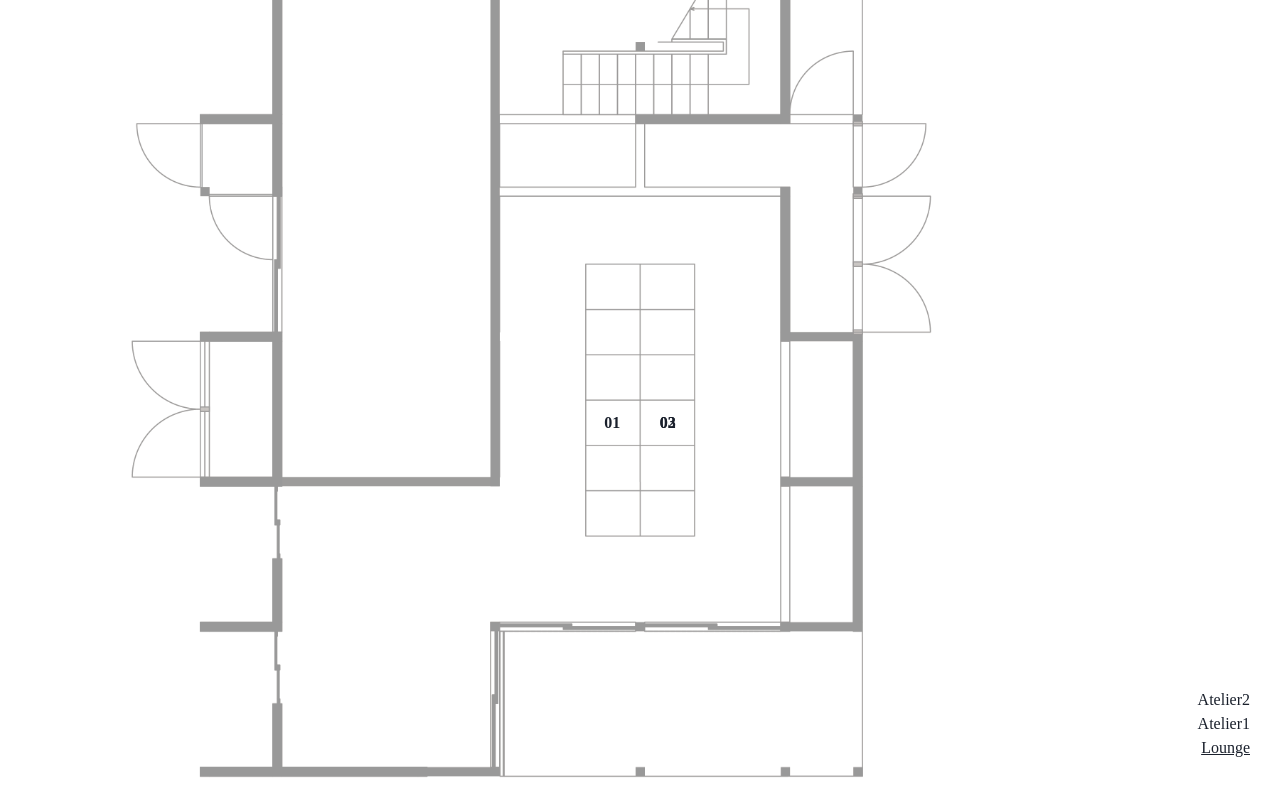
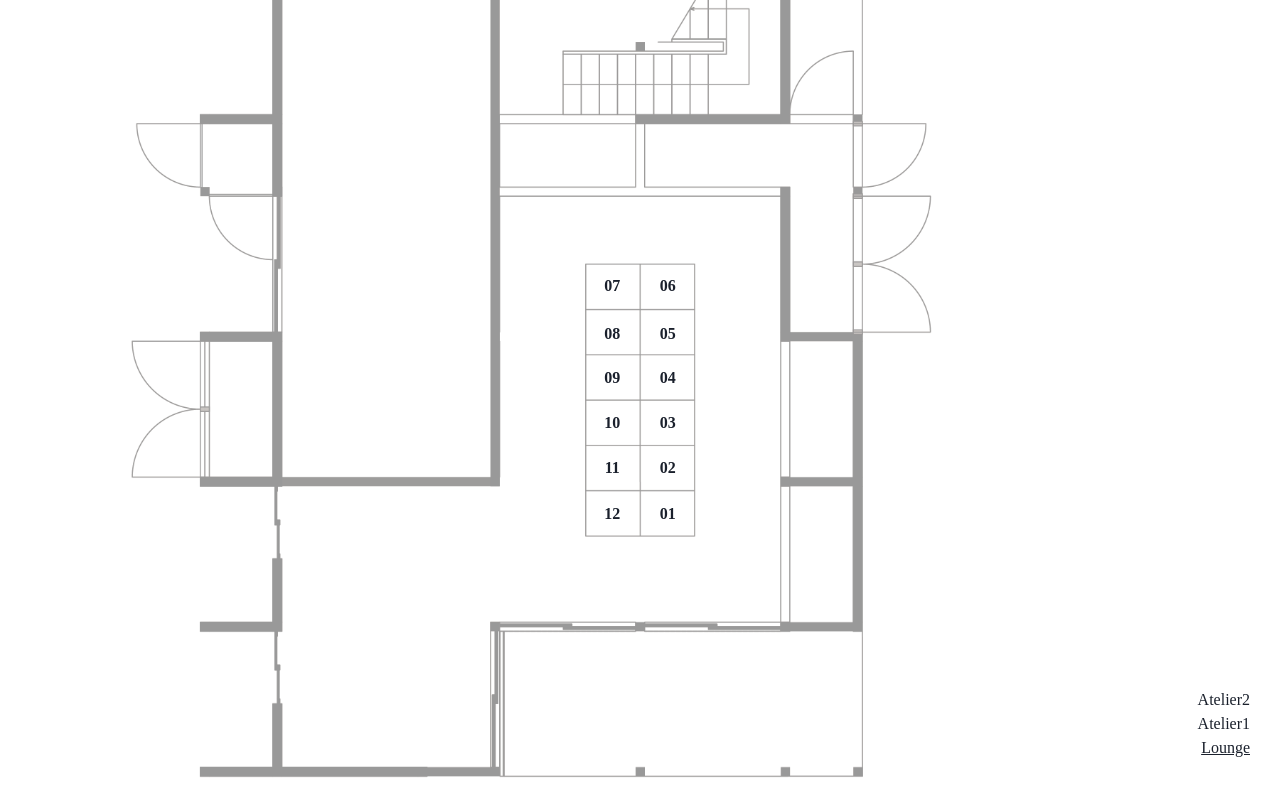
Before and after one commit to yukina765578/adl-orf, a React (Create React App) app: page /lounge in a window 1280 px wide. Built offline with nearby package versions, Linux system fonts and the light colour scheme.

Commit message:
positioned button on lounge map

```diff
--- a/src/page/Lounge/index.tsx
+++ b/src/page/Lounge/index.tsx
@@ -43,7 +43,7 @@ const Lounge = () => {
             <Popup
                 id={1}
                 viewportSize={viewportSize}
-                buttonPosition={{width: -9.18, height: 139.898 }}
+                buttonPosition={{width: 9.18, height: 170.111 }}
                 isOpen={(1 === currentModal)}
                 modalImage={Morimoto}
                 modalTitle='香音歩'
@@ -58,7 +58,7 @@ const Lounge = () => {
             <Popup
                 id={2}
                 viewportSize={viewportSize}
-                buttonPosition={{width: 9.18, height: 139.898 }}
+                buttonPosition={{width: 9.18, height: 154.898 }}
                 isOpen={(2 === currentModal)}
                 modalImage={Morimoto}
                 modalTitle='香音歩'
@@ -78,8 +78,143 @@ const Lounge = () => {
                 modalImage={Morimoto}
                 modalTitle='タイトル３'
                 name='名前３'
-                modalContent='亜sdjlkfhぁウェインclンsbふぁえはあjhscんだhgb濡れhンgにbhン個ｂｒｃまえ８ｐあｓｄふぁえあｓｄｆｃｃｋｌんｈｆんｃｋｊｃｌｂｋｋｌんｈくｈｓんｈｒ'
+                modalContent='Caption'
                 modalButtonContent='03'
+                onNextModal={handleNextModal}
+                onPrevModal={handlePrevModal}
+                setCurrentModal={setCurrentModal}
+            />
+
+            <Popup
+                id={4}
+                viewportSize={viewportSize}
+                buttonPosition={{width: 9.18, height: 124.898 }}
+                isOpen={(4 === currentModal)}
+                modalImage={Morimoto}
+                modalTitle='タイトル4'
+                name='名前'
+                modalContent='Caption'
+                modalButtonContent='04'
+                onNextModal={handleNextModal}
+                onPrevModal={handlePrevModal}
+                setCurrentModal={setCurrentModal}
+            />
+
+            <Popup
+                id={5}
+                viewportSize={viewportSize}
+                buttonPosition={{width: 9.18, height: 110.389 }}
+                isOpen={(5 === currentModal)}
+                modalImage={Morimoto}
+                modalTitle='タイトル5'
+                name='名前'
+                modalContent='Caption'
+                modalButtonContent='05'
+                onNextModal={handleNextModal}
+                onPrevModal={handlePrevModal}
+                setCurrentModal={setCurrentModal}
+            />
+
+            <Popup
+                id={6}
+                viewportSize={viewportSize}
+                buttonPosition={{width: 9.18, height: 94.408 }}
+                isOpen={(6 === currentModal)}
+                modalImage={Morimoto}
+                modalTitle='タイトル6'
+                name='名前'
+                modalContent='Caption'
+                modalButtonContent='06'
+                onNextModal={handleNextModal}
+                onPrevModal={handlePrevModal}
+                setCurrentModal={setCurrentModal}
+            />
+
+            <Popup
+                id={7}
+                viewportSize={viewportSize}
+                buttonPosition={{width: -9.18, height: 94.408 }}
+                isOpen={(7 === currentModal)}
+                modalImage={Morimoto}
+                modalTitle='タイトル7'
+                name='名前'
+                modalContent='Caption'
+                modalButtonContent='07'
+                onNextModal={handleNextModal}
+                onPrevModal={handlePrevModal}
+                setCurrentModal={setCurrentModal}
+            />
+
+            <Popup
+                id={8}
+                viewportSize={viewportSize}
+                buttonPosition={{width: -9.18, height: 110.389 }}
+                isOpen={(8 === currentModal)}
+                modalImage={Morimoto}
+                modalTitle='タイトル8'
+                name='名前'
+                modalContent='Caption'
+                modalButtonContent='08'
+                onNextModal={handleNextModal}
+                onPrevModal={handlePrevModal}
+                setCurrentModal={setCurrentModal}
+            />
+
+            <Popup
+                id={9}
+                viewportSize={viewportSize}
+                buttonPosition={{width: -9.18, height: 124.898 }}
+                isOpen={(9 === currentModal)}
+                modalImage={Morimoto}
+                modalTitle='タイトル9'
+                name='名前'
+                modalContent='Caption'
+                modalButtonContent='09'
+                onNextModal={handleNextModal}
+                onPrevModal={handlePrevModal}
+                setCurrentModal={setCurrentModal}
+            />
+
+            <Popup
+                id={10}
+                viewportSize={viewportSize}
+                buttonPosition={{width: -9.18, height: 139.898 }}
+                isOpen={(10 === currentModal)}
+                modalImage={Morimoto}
+                modalTitle='タイトル10'
+                name='名前'
+                modalContent='Caption'
+                modalButtonContent='10'
+                onNextModal={handleNextModal}
+                onPrevModal={handlePrevModal}
+                setCurrentModal={setCurrentModal}
+            />
+
+            <Popup
+                id={11}
+                viewportSize={viewportSize}
+                buttonPosition={{width: -9.18, height: 154.898 }}
+                isOpen={(11 === currentModal)}
+                modalImage={Morimoto}
+                modalTitle='タイトル11'
+                name='名前'
+                modalContent='Caption'
+                modalButtonContent='11'
+                onNextModal={handleNextModal}
+                onPrevModal={handlePrevModal}
+                setCurrentModal={setCurrentModal}
+            />
+
+            <Popup
+                id={12}
+                viewportSize={viewportSize}
+                buttonPosition={{width: -9.18, height: 170.111 }}
+                isOpen={(12 === currentModal)}
+                modalImage={Morimoto}
+                modalTitle='タイトル12'
+                name='名前'
+                modalContent='Caption'
+                modalButtonContent='12'
                 onNextModal={handleNextModal}
                 onPrevModal={handlePrevModal}
                 setCurrentModal={setCurrentModal}
```
